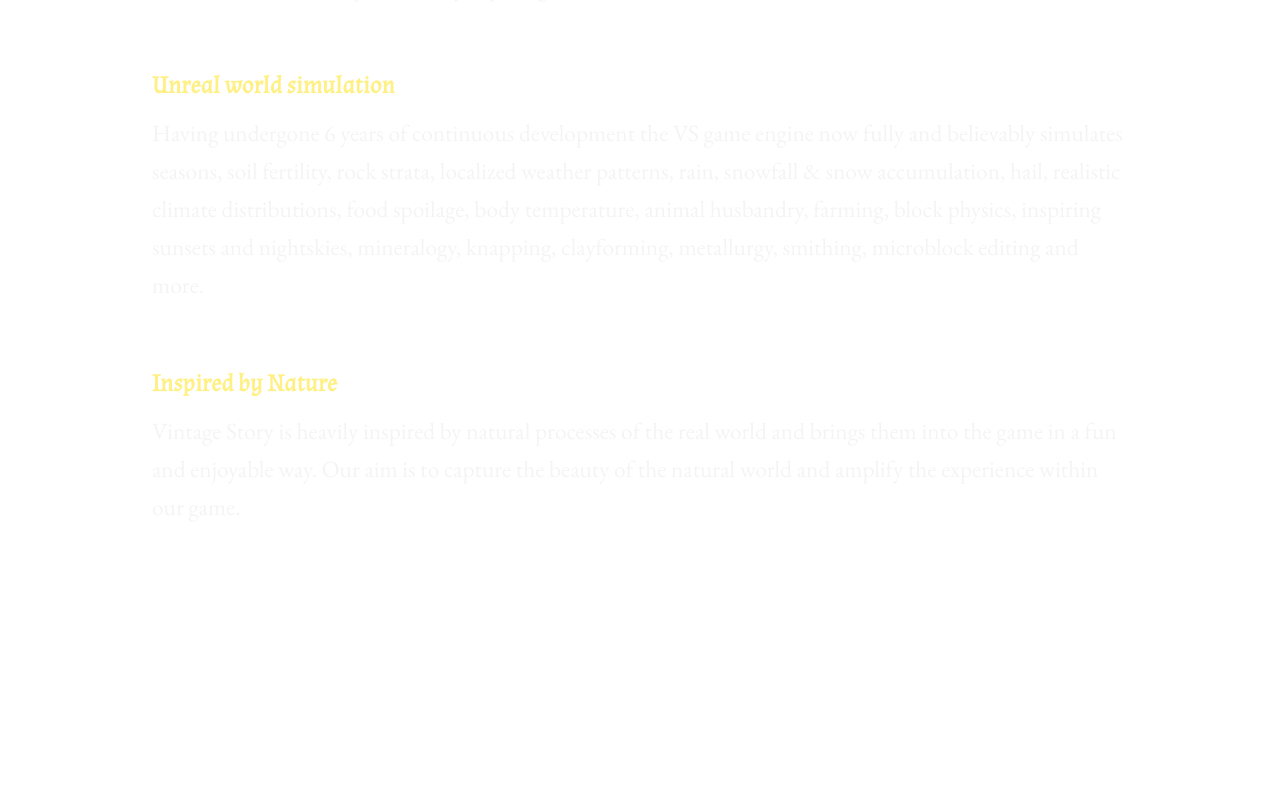
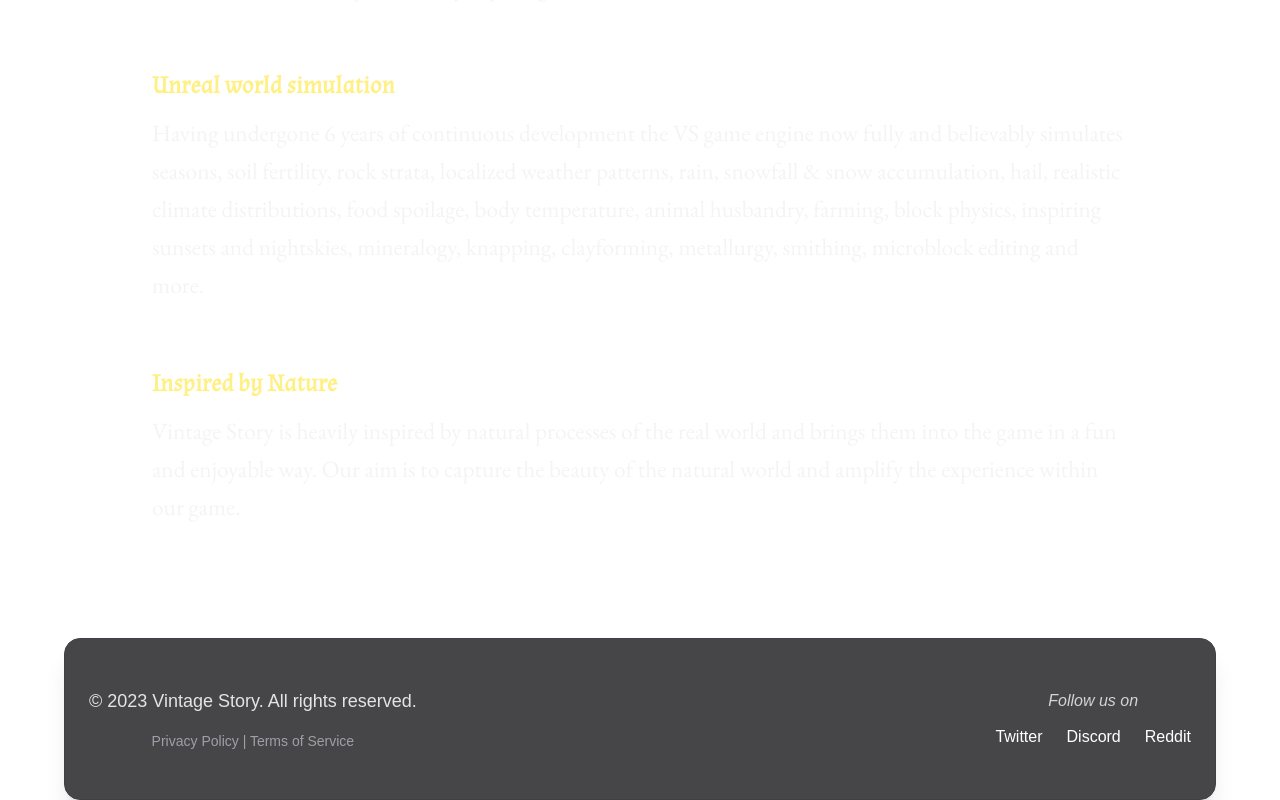
Before and after one commit to Noxatris/vs_altDesign, a Next.js app: page / in a window 1280 px wide. Shown: the part 2971-3771 px from the top of the page. Before the commit the page ends 3561 px from the top, so only its background shows below. Built offline with nearby package versions, Linux system fonts and the light colour scheme.

Commit message:
Add Footer component and integrate it into the Home page

```diff
--- a/app/(components)/accountMenu.tsx
+++ b/app/(components)/accountMenu.tsx
@@ -138,6 +138,11 @@ export default function AccountMenu() {
                             <button
                                 type="submit"
                                 className="bg-green-700 hover:bg-green-600 transition rounded p-2 text-white font-semibold"
+                                onClick={(e) => {
+                                    e.preventDefault()
+                                    setIsLogin(true)
+                                    setShowModal(false)
+                                }}
                             >
                                 Sign Up
                             </button>
--- /dev/null
+++ b/app/(components)/footer.tsx
@@ -0,0 +1,22 @@
+export default function Footer() {
+  return (
+    <footer className="bg-zinc-900/80 backdrop-blur-md px-6 py-12 rounded-2xl w-[90%] max-w-6xl mx-auto text-white shadow-xl border border-zinc-700 mt-12">
+      <div className="flex flex-col md:flex-row justify-between items-center gap-10">
+        <div className="text-center space-y-4">
+          <p className="text-lg text-zinc-200">
+            © 2023 Vintage Story. All rights reserved.
+          </p>
+          <p className="text-sm text-zinc-400">Privacy Policy | Terms of Service</p>
+        </div>
+        <div className="text-center">
+          <p className="text-zinc-300 mb-3 italic">Follow us on</p>
+          <div className="flex justify-center gap-6">
+            <a href="/" className="hover:text-green-400 transition">Twitter</a>
+            <a href="/" className="hover:text-green-400 transition">Discord</a>
+            <a href="/" className="hover:text-green-400 transition">Reddit</a>
+          </div>
+        </div>
+      </div>
+    </footer>
+  );
+}
--- a/app/page.tsx
+++ b/app/page.tsx
@@ -2,6 +2,7 @@ import Link from 'next/link';
 
 import ContentSection from './(components)/contentSection';
 import StandardSection from './(components)/standardSection';
+import Footer from './(components)/footer';
 
 export default function Home() {
   return (
@@ -56,6 +57,7 @@ export default function Home() {
 
       <StandardSection />
       <ContentSection />
+      <Footer />
     </div>
   );
 }
```
